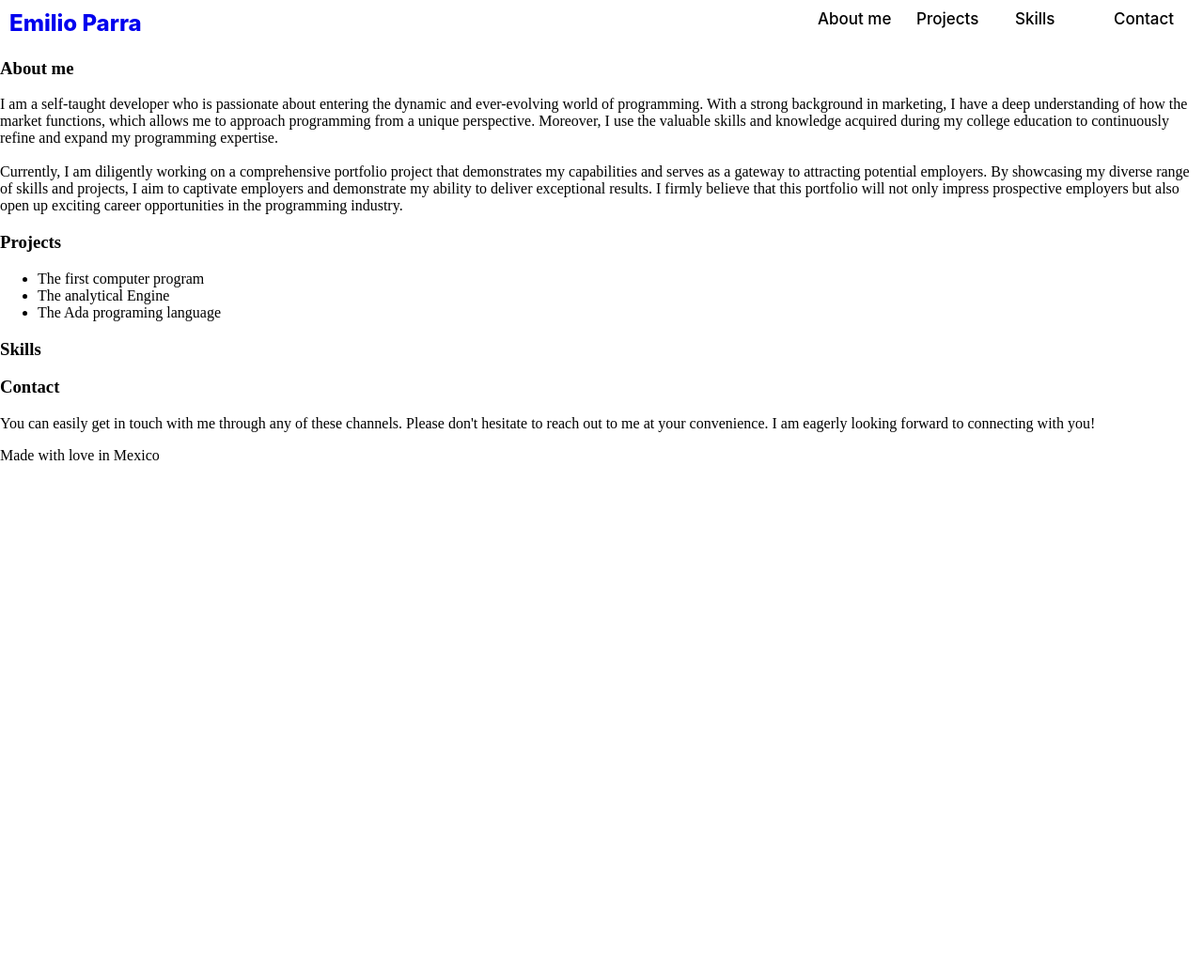
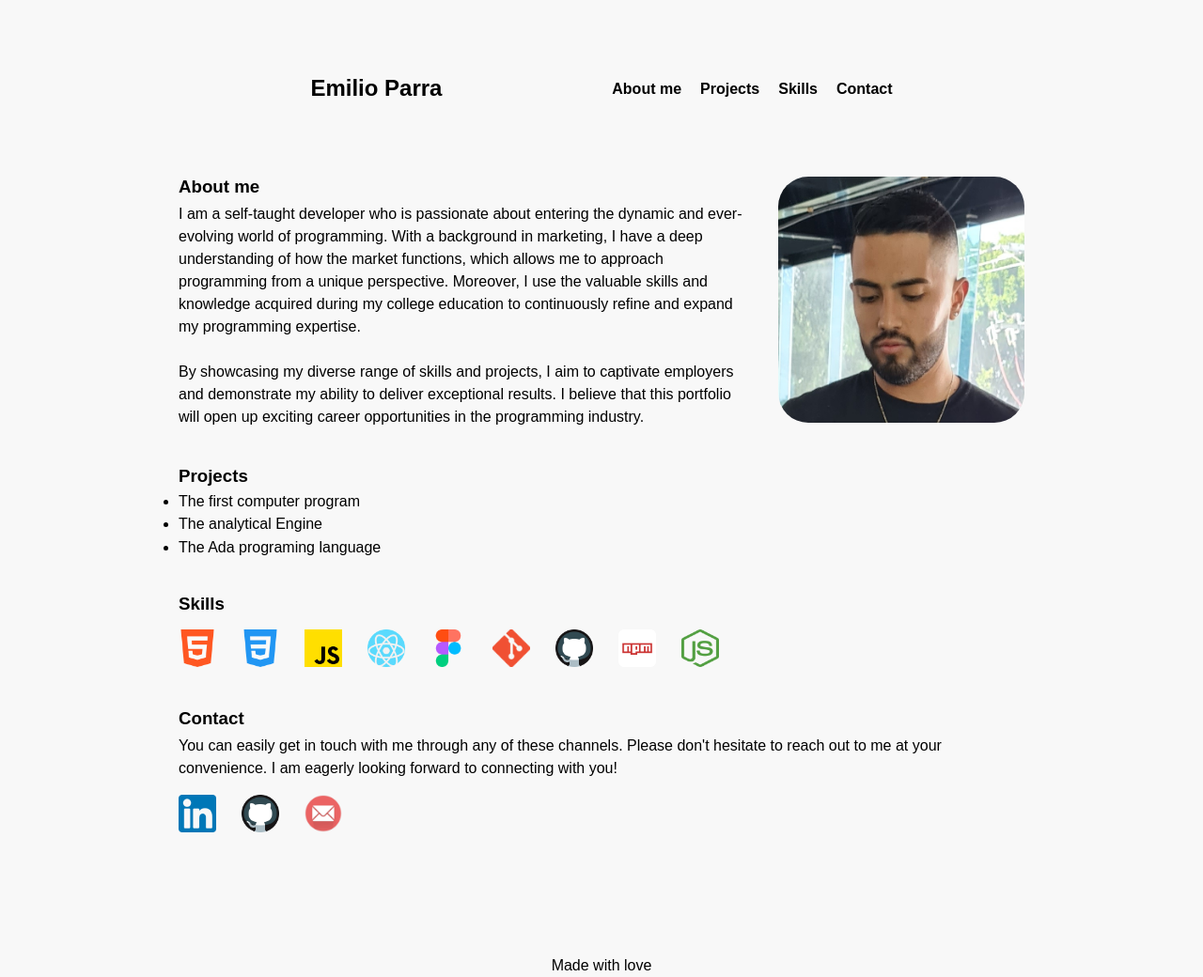
Before and after one commit to EmilioPG13/Personal-Portfolio, a plain HTML site: page index.html in a window 1280 px wide. Shown: the whole page at 94% size. Before the commit the page ends 800 px from the top, so only its background shows below. Drawn offline with Linux system fonts and the light colour scheme.

Commit message:
🚧 Layout in final stages

```diff
--- a/index.html
+++ b/index.html
@@ -12,7 +12,7 @@
     <header>
       <nav>
         <div class=" logo">
-    <a href="#">Emilio Parra</a>
+    <h2><a href="#">Emilio Parra</a></h2>
     </div>
     <div class="menu">
         <ul>
@@ -26,24 +26,24 @@
     </header>
 
     <main>
-        <article>
-            <h3>About me</h3>
+        <article class="about">
+            <img src="/resources/img/mepic.jpg" alt="">
+            <h3 class="titles">About me</h3>
             <p>I am a self-taught developer who is passionate about entering the dynamic and ever-evolving world of
-                programming. With a strong background in marketing, I have a deep understanding of how the market
+                programming. With a background in marketing, I have a deep understanding of how the market
                 functions, which allows me to approach programming from a unique perspective. Moreover, I use the
                 valuable skills and knowledge acquired during my college education to continuously refine and expand my
                 programming expertise.
                 <br>
                 <br>
-                Currently, I am diligently working on a comprehensive portfolio project that demonstrates my
-                capabilities and serves as a gateway to attracting potential employers. By showcasing my diverse range
+                By showcasing my diverse range
                 of skills and projects, I aim to captivate employers and demonstrate my ability to deliver exceptional
-                results. I firmly believe that this portfolio will not only impress prospective employers but also open
+                results. I believe that this portfolio will open
                 up exciting career opportunities in the programming industry.</p>
         </article>
 
         <article>
-            <h3>Projects</h3>
+            <h3 class="titles">Projects</h3>
             <ul>
                 <li>The first computer program</li>
                 <li>The analytical Engine</li>
@@ -51,18 +51,31 @@
             </ul>
         </article>
 
-        <article>
-            <h3>Skills</h3>
+        <article class="skills">
+            <h3 class="titles">Skills</h3>
+            <img src="./resources/img/icon1.png" alt="">
+            <img src="./resources/img/icon2.png" alt="">
+            <img src="./resources/img/icon3.png" alt="">
+            <img src="./resources/img/icon4.png" alt="">
+            <img src="./resources/img/icon5.png" alt="">
+            <img src="./resources/img/icon6.png" alt="">
+            <img src="./resources/img/icon7.png" alt="">
+            <img src="./resources/img/icon8.png" alt="">
+            <img src="./resources/img/icon9.png" alt="">
         </article>
 
-        <article>
-            <h3>Contact</h3>
+        <article class="contact">
+            <h3 class="titles">Contact</h3>
             <p>You can easily get in touch with me through any of these channels. Please don't hesitate to reach out to me at your convenience. I am eagerly looking forward to connecting with you!</p>
+            <img src="./resources/img/icon10.png" alt="">
+            <img src="./resources/img/icon7.png" alt="">
+            <img src="./resources/img/icon11.png" alt="">
+
         </article>
     </main>
 
     <footer>
-        <p>Made with love in Mexico</p>
+        <p>Made with love</p>
     </footer>
 
     </body>
--- a/resources/css/styles.css
+++ b/resources/css/styles.css
@@ -1,57 +1,87 @@
-/* CSS */
-body {
+/* Reset default margin and padding */
+* {
     margin: 0;
     padding: 0;
 }
 
-nav {
-    display: flex;
-    justify-content: space-between;
-    align-items: center;
-    padding: 10px;
+/* Ensure the body covers the viewport */
+body {
+    font-family: Arial, sans-serif;
+    background-color: #f8f8f8;
 }
 
-.logo {
-    width: 9.6875rem;
-    height: 1.4375rem;
-    color: #000;
-    font-family: Inter;
-    font-size: 1.5rem;
-    font-style: normal;
-    font-weight: 800;
-    line-height: normal;
+/* Center the content */
+main {
+    max-width: 900px;
+    margin: 0 auto;
+    padding: 5rem;
 }
 
-.logo a {
-    text-decoration: none;
+p {
+    padding-top: .5em;
+    line-height: 1.5;
 }
 
-.menu ul {
+p, li {
+    padding-top: .4em;
+}
+
+.about img {
+    padding: 0;
+    float: right;
+    width: 16.375rem;
+    height: 16.375rem;
+    border-radius: 2rem;
+    margin-left: 2em;
+}
+
+header {
+    padding: 5rem 15rem 0;
+}
+
+header nav {
+    display: flex;
+    justify-content: space-around;
+}
+
+header .logo a {
+    text-decoration: none;
+    color: black;
+    font-weight: bold;
+}
+
+/* Style the navigation menu */
+header .menu ul {
     list-style: none;
-    margin: 0;
-    padding: 0;
     display: flex;
 }
 
-.menu li {
+header .menu ul li {
     margin-left: 20px;
-    width: 5.3125rem;
-    height: 1.4375rem;
-    color: #000;
-    font-family: Inter;
-    font-size: 1.0625rem;
-    font-style: normal;
-    font-weight: 500;
-    line-height: normal;
+    font-weight: bolder;
 }
 
-.menu li:first-child {
+header .menu ul li:first-child {
     margin-left: 0;
 }
 
-.menu a {
+header .menu ul li a {
     text-decoration: none;
-    /* Remove underline from anchor tags */
-    color: inherit;
-    /* Inherit the color from the parent element */
+    color: black;
 }
+
+main article {
+    margin-bottom: 40px;
+}
+
+article img {
+    padding-top: 1rem;
+    width: 2.5rem;
+    height: 2.5rem;
+    flex-shrink: 0;
+    padding-right: 1.4rem;
+}
+
+footer {
+    text-align: center;
+}
```
